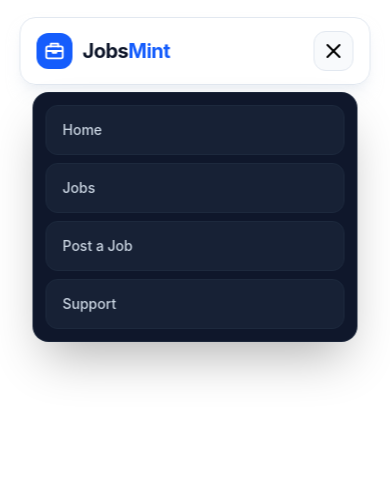
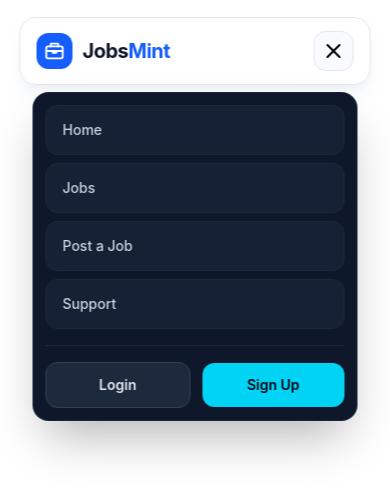
Before and after one commit to raushan-sinha/jobsmint, a React (Vite) app: page / in a window 390 px wide. Both pictures are taken after a click on the button "Open menu". Shown: the top 496 px of the page. Built offline with nearby package versions, Linux system fonts and the light colour scheme.

Commit message:
Added User Auth buttons (Login & Signup)

```diff
--- a/src/components/layout/MobileNavbar.tsx
+++ b/src/components/layout/MobileNavbar.tsx
@@ -51,18 +51,40 @@ export default function MobileNavbar() {
                 {isMenuOpen && (
                     <div className="absolute left-0 right-0 top-full z-40 px-3 sm:px-6">
                         <div className="mx-auto mt-2 rounded-2xl border border-slate-800/80 bg-slate-900 p-3 shadow-2xl shadow-black/30 sm:mx-6">
+
+                            {/* Navigation Links */}
                             <div className="grid grid-cols-1 gap-2 sm:grid-cols-2">
                                 {NavbarLinkData.map((link) => (
                                     <a
                                         key={link.id}
                                         href={link.href}
+                                        onClick={() => setIsMenuOpen(false)}
                                         className="flex items-center rounded-xl border border-slate-800 bg-slate-800/60 px-4 py-3.5 text-sm font-medium text-slate-300 transition-all duration-200 hover:border-cyan-400/30 hover:bg-cyan-400/10 hover:text-cyan-400"
-                                        onClick={() => setIsMenuOpen(false)}
                                     >
                                         {link.name}
                                     </a>
                                 ))}
                             </div>
+
+                            {/* User Authentication Buttons */}
+                            <div className="mt-4 flex items-center gap-3 border-t border-slate-800 pt-4">
+                                <a
+                                    href="/login"
+                                    onClick={() => setIsMenuOpen(false)}
+                                    className="flex flex-1 items-center justify-center rounded-xl border border-slate-700 bg-slate-800 px-4 py-3 text-sm font-semibold text-slate-200 transition-all duration-200 hover:border-cyan-400/40 hover:bg-slate-800/80 hover:text-cyan-400"
+                                >
+                                    Login
+                                </a>
+
+                                <a
+                                    href="/signup"
+                                    onClick={() => setIsMenuOpen(false)}
+                                    className="flex flex-1 items-center justify-center rounded-xl bg-cyan-400 px-4 py-3 text-sm font-semibold text-slate-950 transition-all duration-200 hover:bg-cyan-300"
+                                >
+                                    Sign Up
+                                </a>
+                            </div>
+
                         </div>
                     </div>
                 )}
```
